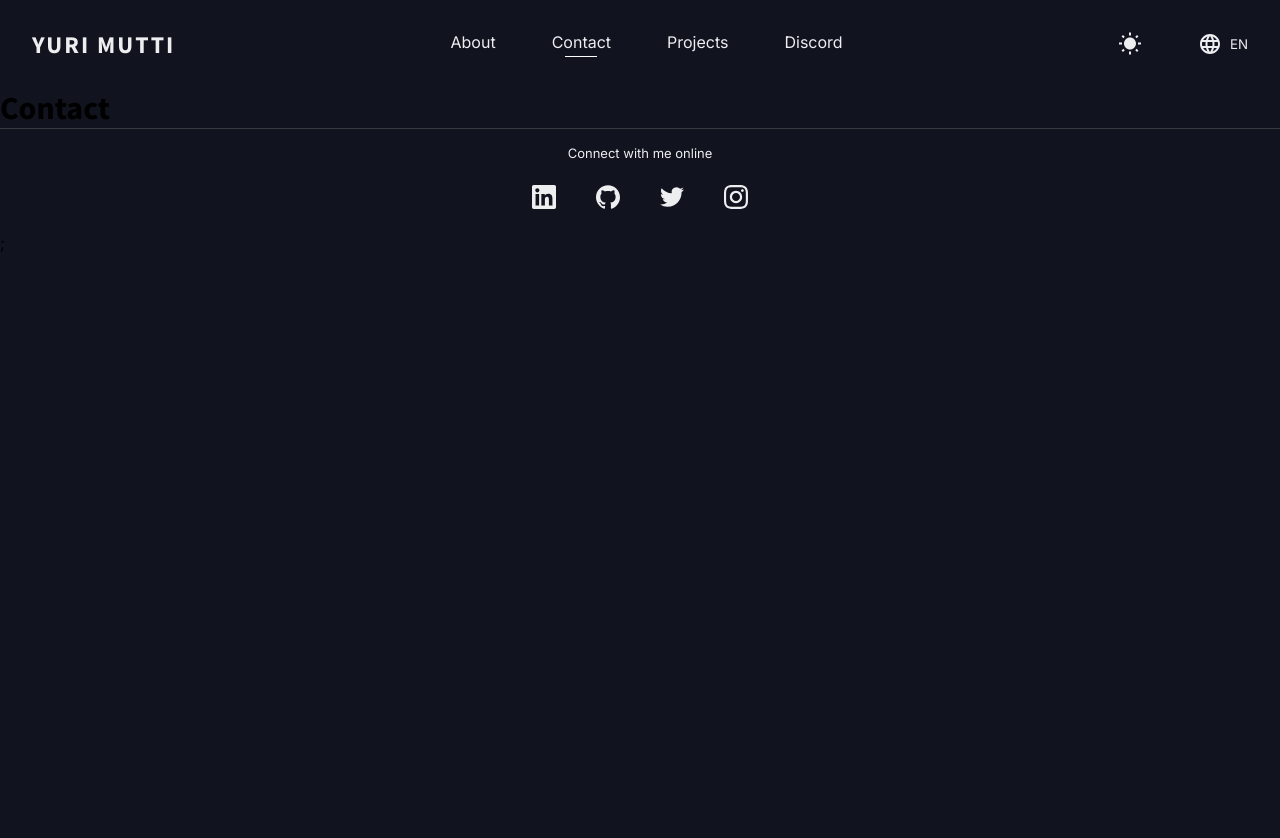
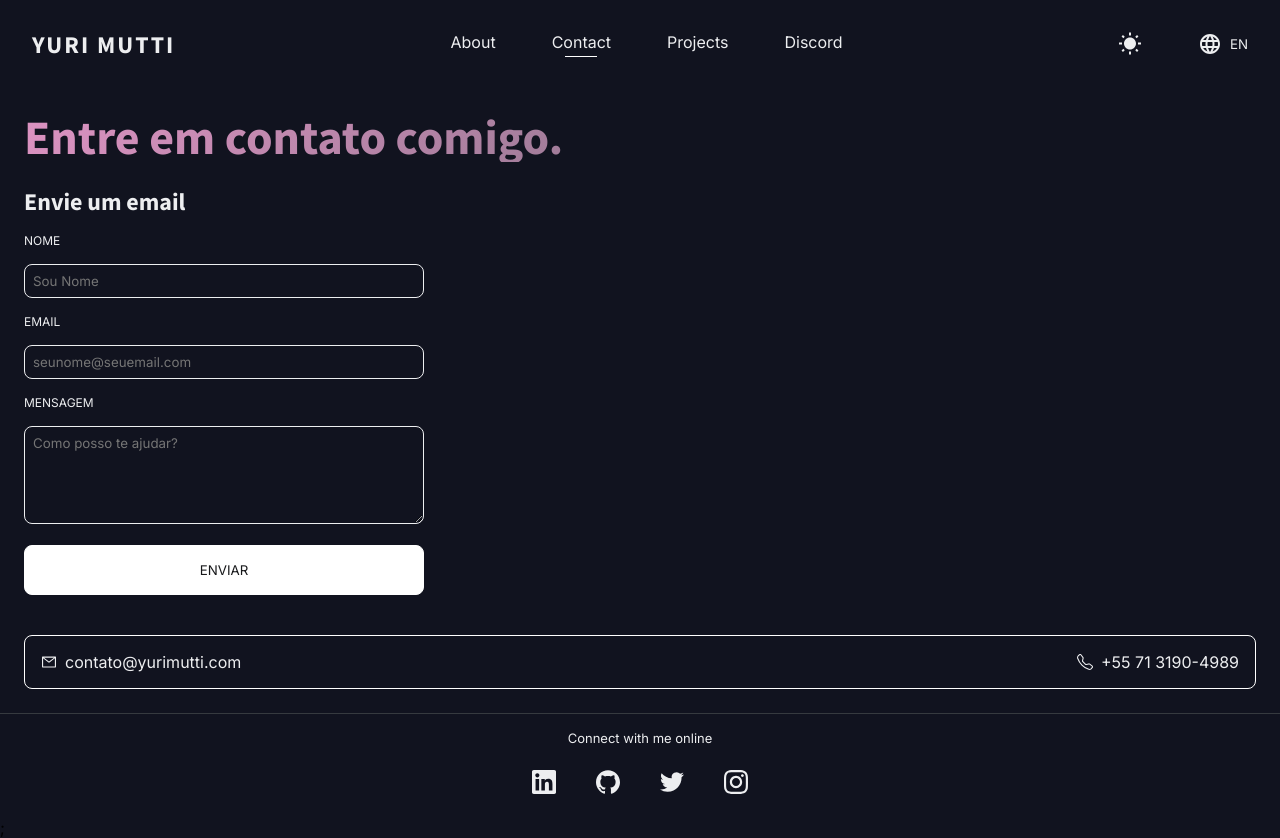
Before and after one commit to yurimutti/yurimutti.com, a Next.js app: page /contact in a window 1280 px wide. Before the commit the page ends 800 px from the top, so only its background shows below. Built offline with nearby package versions, Linux system fonts and the light colour scheme.

Commit message:
feat: contact page

```diff
--- a/src/components/toggle-lang/index.tsx
+++ b/src/components/toggle-lang/index.tsx
@@ -7,10 +7,10 @@ import * as S from './styles';
 import { Languages } from './types';
 
 const languages: Languages[] = [
-  {
-    name: 'English',
-    code: 'en',
-  },
+  // {
+  //   name: 'English',
+  //   code: 'en',
+  // },
   {
     name: 'Português (Brasil)',
     code: 'pt-BR',
--- a/src/pages/contact.tsx
+++ /dev/null
@@ -1,11 +0,0 @@
-import { Layout } from '@/components/layouts/layout';
-
-const Contact = () => {
-  return (
-    <Layout>
-      <h1>Contact</h1>
-    </Layout>
-  );
-};
-
-export default Contact;
--- /dev/null
+++ b/src/pages/contact/index.tsx
@@ -0,0 +1,69 @@
+import { AiOutlineMail } from 'react-icons/ai';
+import { BsTelephone } from 'react-icons/bs';
+
+import { Container } from '@/components/layouts/container';
+import { Layout } from '@/components/layouts/layout';
+
+import * as S from './styles';
+
+const Contact = () => {
+  return (
+    <Layout>
+      <Container>
+        <S.PageTitle>Entre em contato comigo.</S.PageTitle>
+
+        <S.Form>
+          <h2>Envie um email</h2>
+          <S.FormGroup>
+            <S.Label htmlFor="name">Nome</S.Label>
+            <S.Input id="name" type="text" placeholder="Sou Nome" required />
+          </S.FormGroup>
+          <S.FormGroup>
+            <S.Label htmlFor="email">Email</S.Label>
+            <S.Input
+              id="email"
+              type="email"
+              placeholder="seunome@seuemail.com"
+              required
+            />
+          </S.FormGroup>
+          <S.FormGroup>
+            <S.Label htmlFor="message">Mensagem</S.Label>
+            <S.Textarea
+              id="message"
+              placeholder="Como posso te ajudar?"
+              required
+              rows={5}
+            />
+          </S.FormGroup>
+          <S.FormGroup>
+            <S.Button type="submit">Enviar</S.Button>
+          </S.FormGroup>
+        </S.Form>
+
+        <S.ContactInfos>
+          <S.ContactInfo>
+            <a
+              href="mailto:contato@yurimutti.com"
+              target="_blank"
+              rel="noreferrer"
+            >
+              <AiOutlineMail /> contato@yurimutti.com
+            </a>
+          </S.ContactInfo>
+          <S.ContactInfo>
+            <a
+              href="https://api.whatsapp.com/send?phone=557131904989"
+              target="_blank"
+              rel="noreferrer"
+            >
+              <BsTelephone /> +55 71 3190-4989
+            </a>
+          </S.ContactInfo>
+        </S.ContactInfos>
+      </Container>
+    </Layout>
+  );
+};
+
+export default Contact;
--- /dev/null
+++ b/src/pages/contact/styles.ts
@@ -0,0 +1,96 @@
+import { styled } from '@/libs/stitches';
+
+export const Form = styled('form', {
+  display: 'flex',
+  flexDirection: 'column',
+  maxWidth: '400px',
+  color: '$slate12',
+  h2: {
+    marginBottom: '$3',
+  },
+});
+
+export const FormGroup = styled('div', {
+  display: 'flex',
+  flexDirection: 'column',
+  marginBottom: '$3',
+  gap: '$3',
+});
+
+export const Label = styled('label', {
+  color: '$slate12',
+  textTransform: 'uppercase',
+  fontSize: '12px',
+  fontWeight: '500',
+});
+
+export const Input = styled('input', {
+  color: '$slate12',
+  background: 'none',
+  border: '1px solid $slate12',
+  borderRadius: '$default',
+  padding: '$2',
+  '&:focus': { outline: 'none', borderColor: '$pink8' },
+});
+
+export const Textarea = styled('textarea', {
+  color: '$slate12',
+  background: 'none',
+  border: '1px solid $slate12',
+  borderRadius: '$default',
+  padding: '$2',
+  '&:focus': { outline: 'none', borderColor: '$pink8' },
+});
+
+export const Button = styled('button', {
+  textTransform: 'uppercase',
+  color: '$slate2',
+  background: '#fff',
+  border: '1px solid #fff',
+  borderRadius: '$default',
+  cursor: 'pointer',
+  padding: '16px',
+  marginTop: '5px',
+  transition: 'all 0.2s ease-in-out',
+  '&:hover': {
+    background: 'transparent',
+    borderColor: '$pink8',
+    color: '$pink8',
+  },
+  '&:focus': {
+    background: 'transparent',
+    borderColor: '$pink8',
+    color: '$pink8',
+    outline: 'none',
+  },
+});
+
+export const ContactInfos = styled('div', {
+  display: 'flex',
+  justifyContent: 'space-between',
+  alignItems: 'center',
+  padding: '$3',
+  margin: '$4 0',
+  backgroundColor: '$indigo1',
+  border: '1px solid #fff',
+  borderRadius: '$default',
+  color: '$slate12',
+});
+
+export const ContactInfo = styled('div', {
+  a: {
+    display: 'flex',
+    alignItems: 'center',
+    gap: '$2',
+  },
+});
+
+export const PageTitle = styled('h1', {
+  color: 'transparent',
+  backgroundClip: 'text',
+  backgroundImage:
+    'linear-gradient(135deg, var(--colors-pink8) 0%, var(--colors-slate8) 100% )',
+  fontSize: '48px',
+  lineHeight: '50px',
+  margin: '$4 0',
+});
```
